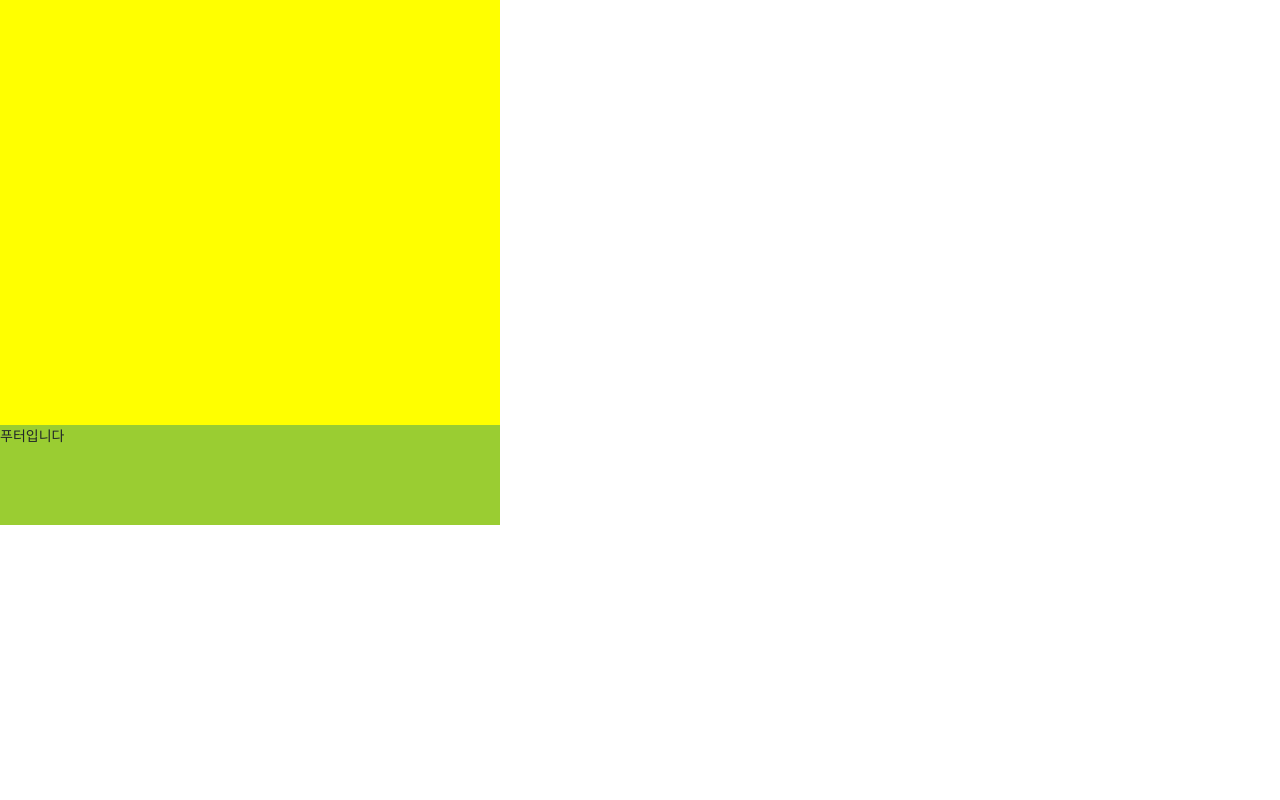
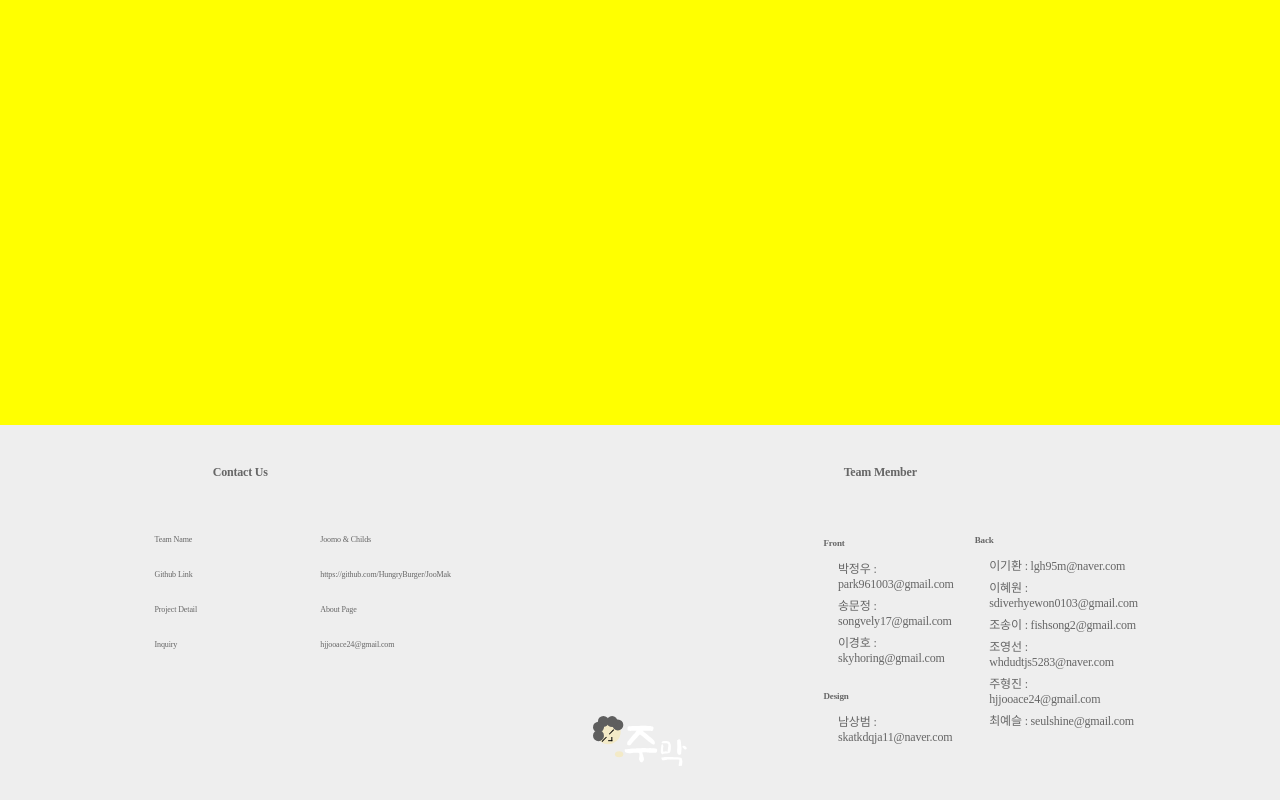
Before and after one commit to HungryBurger/JooMak, a Vue app in the folder frontend/: page /store/1 in a window 1280 px wide. Shown: the part 4671-5471 px from the top of the page. Before the commit the page ends 5196 px from the top, so only its background shows below. Built offline with nearby package versions, Linux system fonts and the light colour scheme; no server answers; a web font is replaced by a local one.

Commit message:
footer
footer

```diff
--- a/frontend/src/components/client/common/share/pages/FooterComponent.vue
+++ b/frontend/src/components/client/common/share/pages/FooterComponent.vue
@@ -1,5 +1,88 @@
 <template>
-  <div id="footer">푸터입니다</div>
+<div id="footer">
+  <div class="content">
+  <div class="Right-Side">
+    <div class="Contact-Us">Contact Us</div>
+
+    <div class="main_Contact-Us">
+      <div class="Team-Name">
+        Team Name
+      </div>
+      <div class="Team-Name">
+        Github Link
+      </div>
+      <div class="Team-Name">
+        Project Detail
+      </div>
+      <div class="Team-Name">
+        Inquiry
+      </div>
+    </div>
+    <div class="sub_Contact-Us">
+      <div class="Team-Name">
+        Joomo & Childs
+      </div>
+      <div class="Team-Name">
+        https://github.com/HungryBurger/JooMak
+      </div>
+      <div class="Team-Name">
+        About Page
+      </div>
+      <div class="Team-Name">
+        hjjooace24@gmail.com
+      </div>
+    </div>
+
+  </div>
+
+
+  <div class="Left-Side">
+    <div class="Team-Member">Team Member</div>
+
+    <div class="main_Contact-Us">
+      <div class="box">
+      <div class="Part">
+        Front
+      </div>
+      <div class="People">
+        <div class="Person">박정우  :  park961003@gmail.com</div>
+        <div class="Person">송문정  :  songvely17@gmail.com</div>
+        <div class="Person">이경호  :  skyhoring@gmail.com</div>
+      </div>
+      </div>
+      <div class="box">
+      <div class="Part">
+        Design
+      </div>
+      <div class="People">
+        <div class="Person">남상범  :  skatkdqja11@naver.com</div>
+      </div>
+      </div>
+    </div>
+    <div class="sub_Contact-Us">
+      <div class="Part">
+        Back
+      </div>
+      <div class="People">
+        <div class="Person">이기환  :  lgh95m@naver.com</div>
+        <div class="Person">이혜원  :  sdiverhyewon0103@gmail.com</div>
+        <div class="Person">조송이  :  fishsong2@gmail.com </div>
+        <div class="Person">조영선  :  whdudtjs5283@naver.com</div>
+        <div class="Person">주형진  :  hjjooace24@gmail.com</div>
+        <div class="Person">최예슬  :  seulshine@gmail.com</div>
+      </div>
+    </div>
+  </div>
+  </div>
+  <div class="logo">
+<img
+            class="main-logo"
+            src="@/assets/images/JoomakLogo_main.svg"
+            alt="JoomakLogo"
+          />
+  </div>
+
+</div>
 </template>
 
 <script>
@@ -11,8 +94,140 @@ export default {
 
 <style scoped>
 #footer {
-  width: 500px;
-  height: 100px;
-  background-color: yellowgreen;
+  width: 100%;
+  height: 375px;
+  padding: 25px 0;
+  background-color: #eee;
+}
+.content{
+  width: 100%;
+  height: 80%;
+}
+.Right-Side {
+  width: 50%;
+  height: 50px;
+  padding: 15px 154px 15px 154.5px;
+  float:left;
+}
+
+
+.Left-Side{
+  width: 50%;
+  height: 50px;
+  flex-grow: 0;
+  padding: 15px 154px 15px 154.5px;
+  float:left;
+}
+.Contact-Us {
+  width: 171.5px;
+  height: 20px;
+  flex-grow: 0;
+  font-family: JSDongkang;
+  font-size: 12px;
+  font-weight: bold;
+  font-stretch: normal;
+  font-style: normal;
+  line-height: normal;
+  letter-spacing: -0.18px;
+  text-align: center;
+  color: #666;
+}
+
+
+.main_Contact-Us {
+  width: 50%;
+  height: 200px;
+  margin: 50px 0 0;
+  /* padding: 15px 135px 15px 50px; */
+  float:left;
+}
+.sub_Contact-Us {
+  width: 50%;
+  height: 200px;
+  margin: 50px 0 0;
+  /* padding: 15px 135px 15px 50px; */
+  float:left;
+}
+
+.Team-Name {
+  height: 35px;
+  /* margin: 0 10px 10px 0; */
+  font-family: JSDongkang;
+  font-size: 8px;
+  font-weight: normal;
+  font-stretch: normal;
+  font-style: normal;
+  line-height: normal;
+  letter-spacing: -0.12px;
+  /* text-align: left; */
+  color: #666;
+}
+
+.Team-Member {
+  width: 171.5px;
+  height: 20px;
+  flex-grow: 0;
+  font-family: JSDongkang;
+  font-size: 12px;
+  font-weight: bold;
+  font-stretch: normal;
+  font-style: normal;
+  line-height: normal;
+  letter-spacing: -0.18px;
+  text-align: center;
+  color: #666;
+}
+
+.Part {
+  width: 58.5px;
+  height: 18.5px;
+  margin: 0 96.5px 2.5px 14.5px;
+  font-family: JSDongkang;
+  font-size: 9px;
+  font-weight: bold;
+  font-stretch: normal;
+  font-style: normal;
+  line-height: normal;
+  letter-spacing: -0.14px;
+  text-align: left;
+  color: #666;
+}
+
+.People {
+  /* width: 155px;   */
+  /* height: 18.5px; */
+  margin: 2.5px 0 2.5px 14.5px;
+  font-family: JSDongkang;
+  font-size: 8px;
+  font-weight: normal;
+  font-stretch: normal;
+  font-style: normal;
+  line-height: normal;
+  letter-spacing: -0.12px;
+  text-align: left;
+  color: #666;
+}
+
+.Person{
+  width: 100%;
+  /* height: 20px; */
+  flex-grow: 0;
+  font-family: JSDongkang;
+  font-size: 12px;
+  font-stretch: normal;
+  font-style: normal;
+  line-height: normal;
+  letter-spacing: -0.18px;
+  text-align: left;
+  color: #666;
+  margin: 2.5px 0 4px 14.5px;
+}
+
+.box{
+  margin: 2.5px 0 25px 14.5px;
+}
+
+.logo{
+  text-align: center;
 }
 </style>
--- a/frontend/src/views/StoreDetailPage.vue
+++ b/frontend/src/views/StoreDetailPage.vue
@@ -63,7 +63,7 @@ export default {
 
 <style scoped>
 #storeDetailPage {
-  width: 500px;
+  width: 100%;
   height: 5000px;
   background-color: yellow;
 }
```
